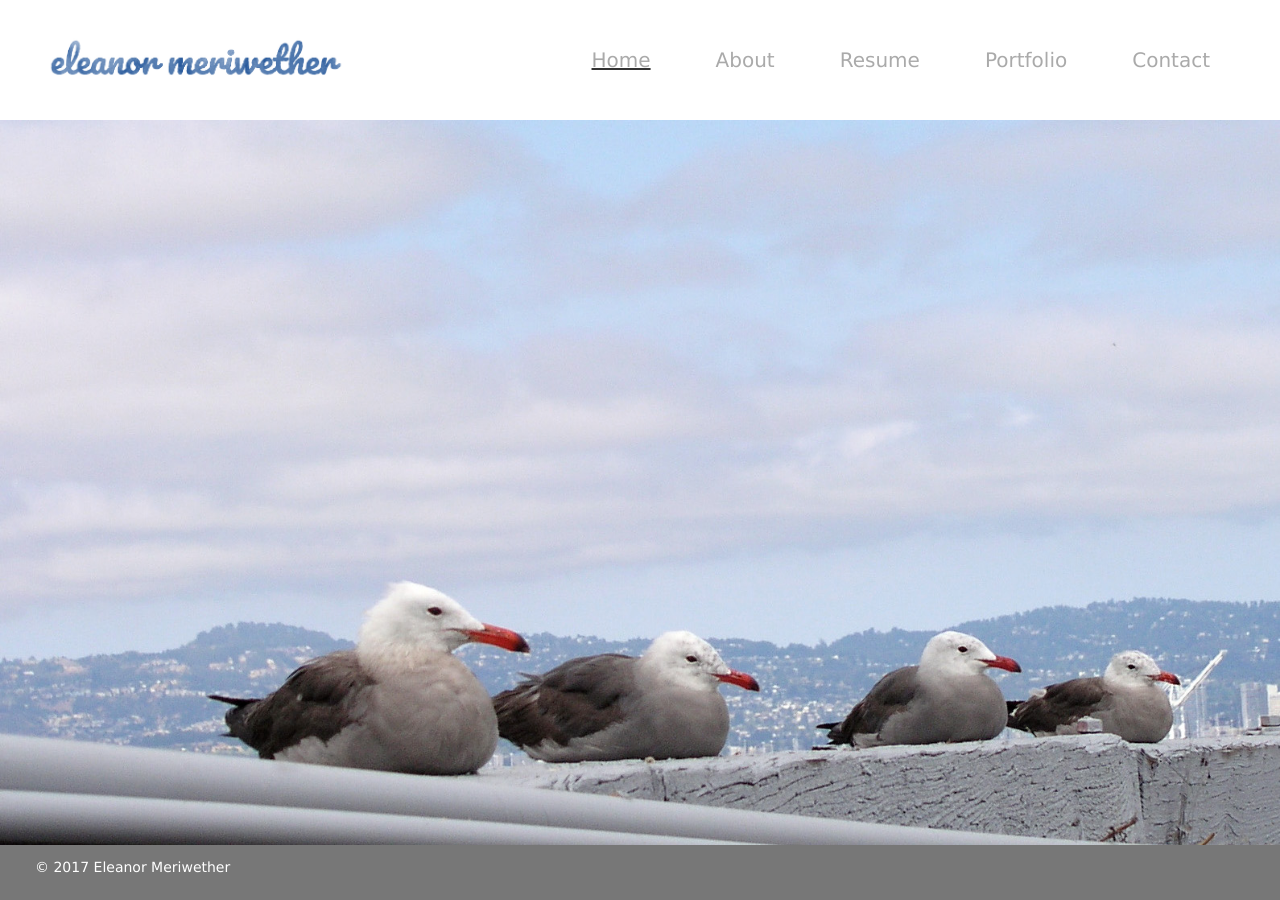
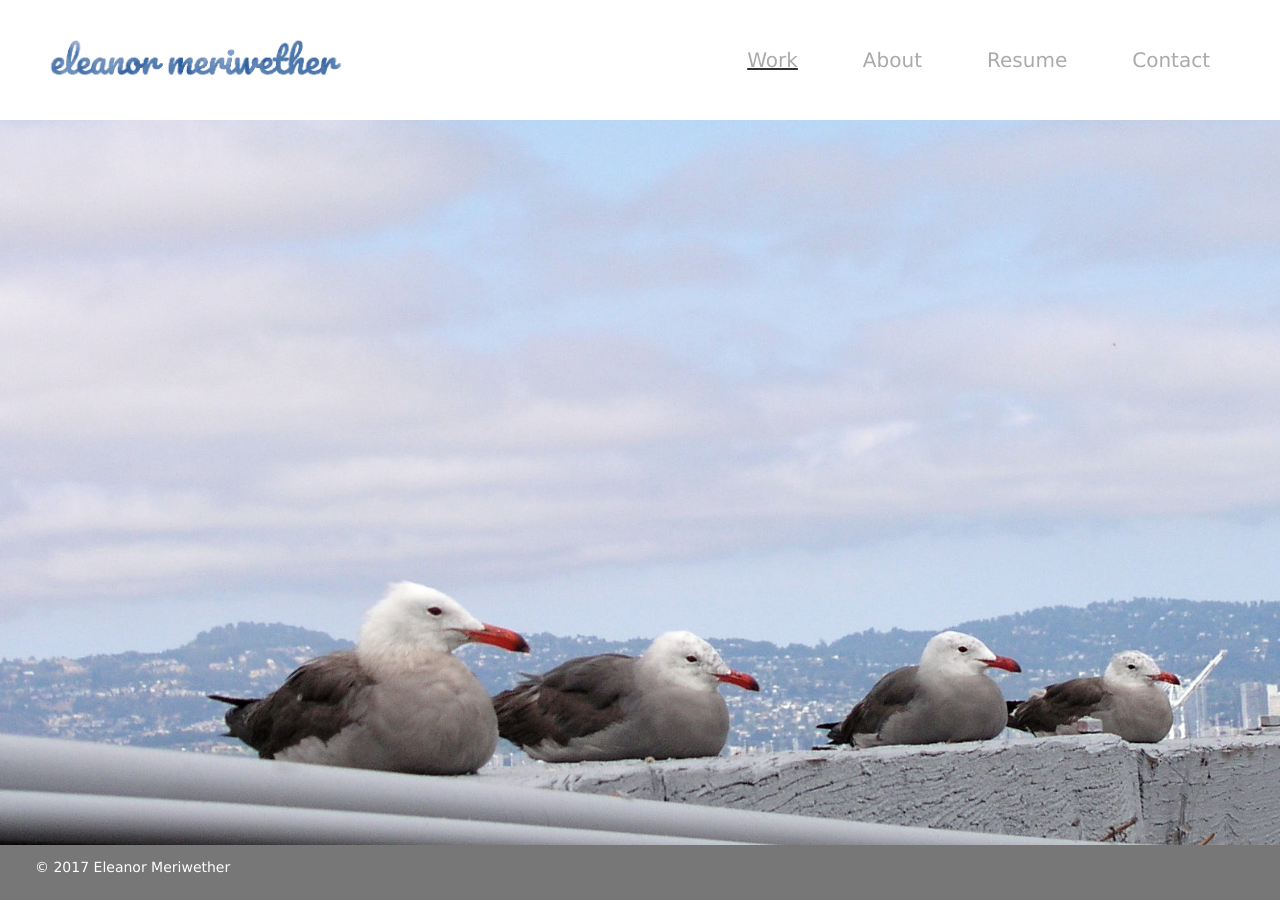
Before and after one commit to emeriwether/emeriwether.github.io, a Jekyll site: the page built from index.html, in a window 1280 px wide. Built offline with Jekyll 4.4.1, drawn with Linux system fonts in a browser that asks for light colours; nearby versions of some CDN libraries.

Commit message:
Remove 5th page, change home/landing to Work

```diff
--- a/_layouts/default.html
+++ b/_layouts/default.html
@@ -23,10 +23,9 @@
             <nav role="navigation">
                 <ul id="topNav">
                     <li id="topNavContact"><a href="/contact.html" title="Contact">Contact</a></li>
-                    <li id="topNavPortfolio"><a href="/portfolio.html" title="Portfolio">Portfolio</a></li>
                     <li id="topNavResume"><a href="/resume.html" title="Resume">Resume</a></li>
                     <li id="topNavAbout"><a href="/about.html" title="About">About</a></li>
-                    <li id="topNavHome"  class="current"><a href="/index.html" title="Home">Home</a></li>
+                    <li id="topNavHome"  class="current"><a href="/index.html" title="Home">Work</a></li>
                 </ul>
             </nav>
         </header>
--- a/css/styles.css
+++ b/css/styles.css
@@ -109,6 +109,6 @@ ABOUT ME
 }
 
 #aboutMe_text {
-    padding: 30px 20px 0 40px;
+    padding: 30px 0 20px 40px;
     display: inline-block;
 }
--- a/portfolio.html
+++ /dev/null
@@ -1,6 +0,0 @@
----
-layout: default
----
-<header role="banner">
-    <h1>Portfolio</h1>
-</header>
```
